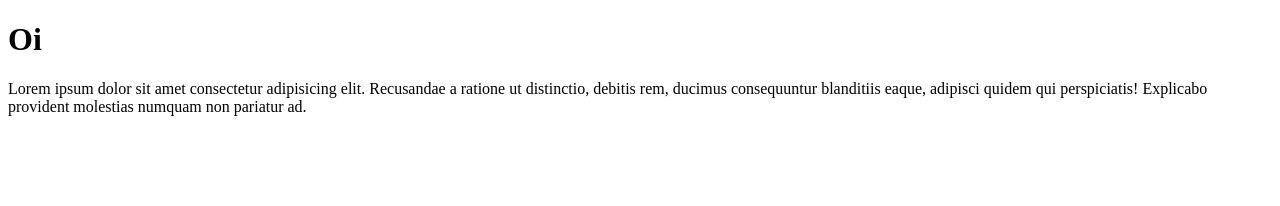
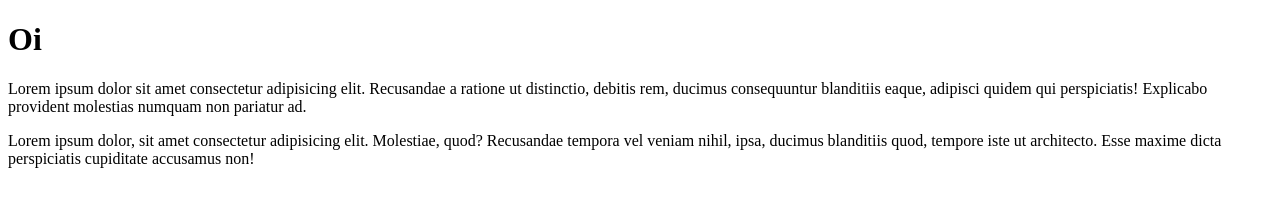
Before and after one commit to mateuswesley-1/javascript-iniciante, a plain HTML site: page site-exemplo/index.html in a window 1280 px wide. Drawn offline with Linux system fonts and the light colour scheme.

Commit message:
adicionando paragrafo

```diff
--- a/site-exemplo/index.html
+++ b/site-exemplo/index.html
@@ -9,5 +9,6 @@
 <body>
     <h1>Oi</h1>
     <p>Lorem ipsum dolor sit amet consectetur adipisicing elit. Recusandae a ratione ut distinctio, debitis rem, ducimus consequuntur blanditiis eaque, adipisci quidem qui perspiciatis! Explicabo provident molestias numquam non pariatur ad.</p>
+    <p>Lorem ipsum dolor, sit amet consectetur adipisicing elit. Molestiae, quod? Recusandae tempora vel veniam nihil, ipsa, ducimus blanditiis quod, tempore iste ut architecto. Esse maxime dicta perspiciatis cupiditate accusamus non!</p>
 </body>
 </html>
```
